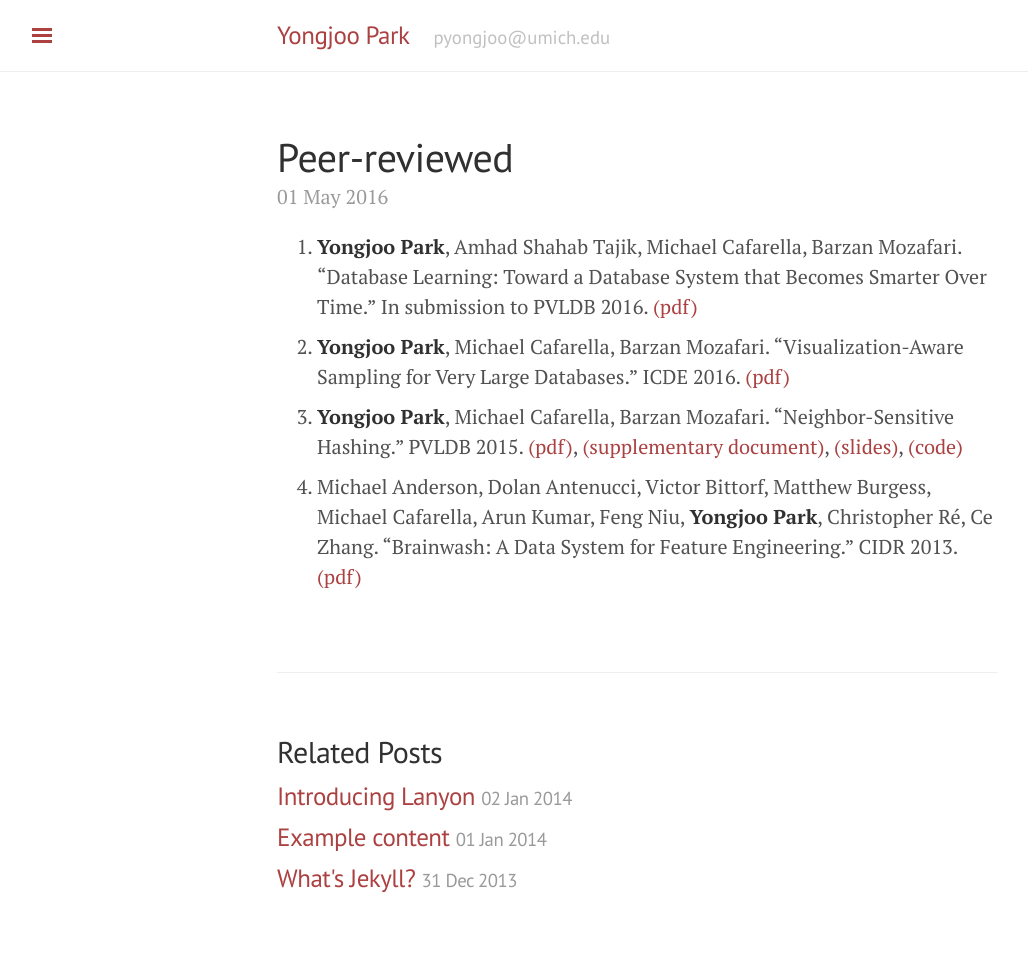
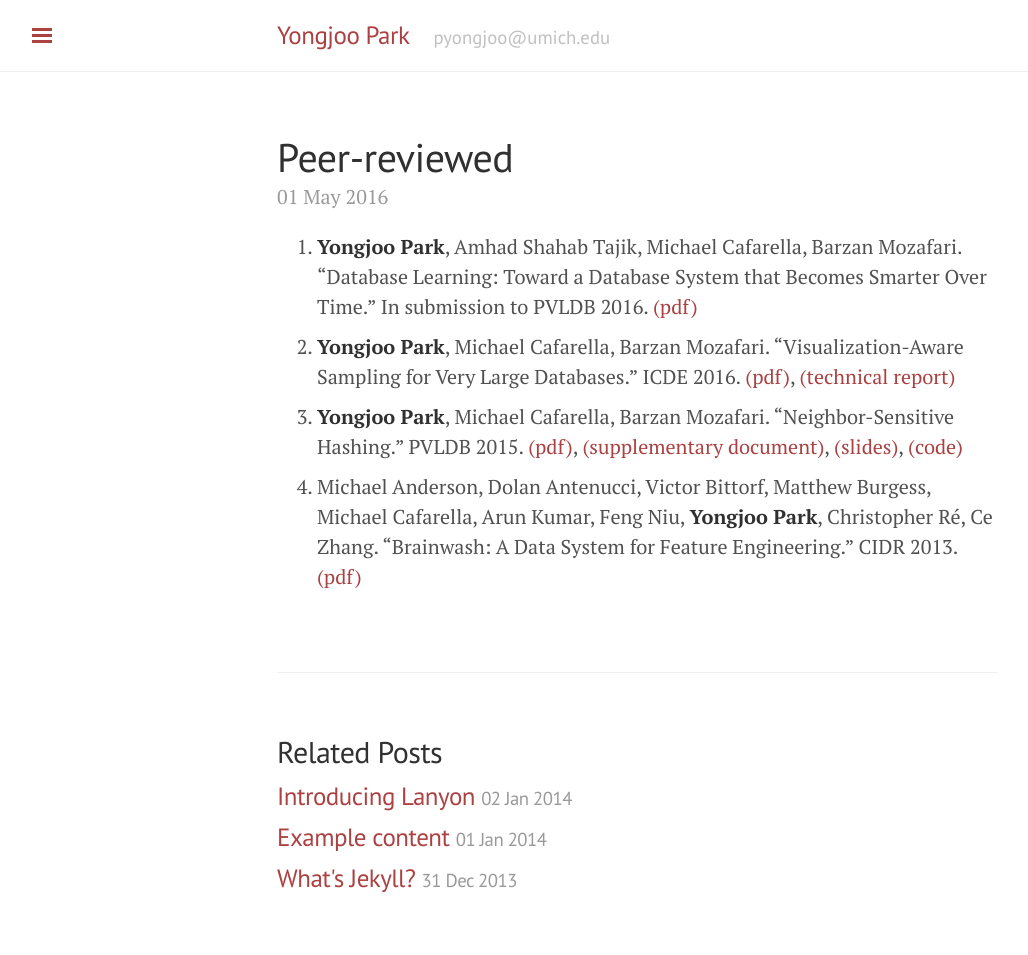
Before and after one commit to pyongjoo/pyongjoo.github.io, a Jekyll site: the page built from _publications/2016-05-01-peer-reviewed.md, in a window 1280 px wide. Shown: the whole page, without its empty margins (3-1031 px from the left). Built offline with Jekyll 4.4.1, drawn with Linux system fonts in a browser that asks for light colours.

Commit message:
Update 2016-05-01-peer-reviewed.md

```diff
--- a/_publications/2016-05-01-peer-reviewed.md
+++ b/_publications/2016-05-01-peer-reviewed.md
@@ -6,7 +6,7 @@ title: Peer-reviewed
 1. **Yongjoo Park**, Amhad Shahab Tajik, Michael Cafarella, Barzan Mozafari.  "Database Learning: Toward a Database System that Becomes Smarter Over Time." In submission to PVLDB 2016.
    [(pdf)]({{ site.url }}/resources/dblt.pdf)
 1. **Yongjoo Park**, Michael Cafarella, Barzan Mozafari. "Visualization-Aware Sampling for Very Large Databases." ICDE 2016.
-   [(pdf)]({{ site.url }}/resources/ypark_icde16.pdf)
+   [(pdf)]({{ site.url }}/resources/ypark_icde16.pdf), [(technical report)](http://arxiv.org/abs/1510.03921)
 1. **Yongjoo Park**, Michael Cafarella, Barzan Mozafari. "Neighbor-Sensitive Hashing." PVLDB 2015.
    [(pdf)](http://www.vldb.org/pvldb/vol9/p144-park.pdf), [(supplementary
    document)]({{ site.url }}/resources/vldb2016sup.pdf),
```
